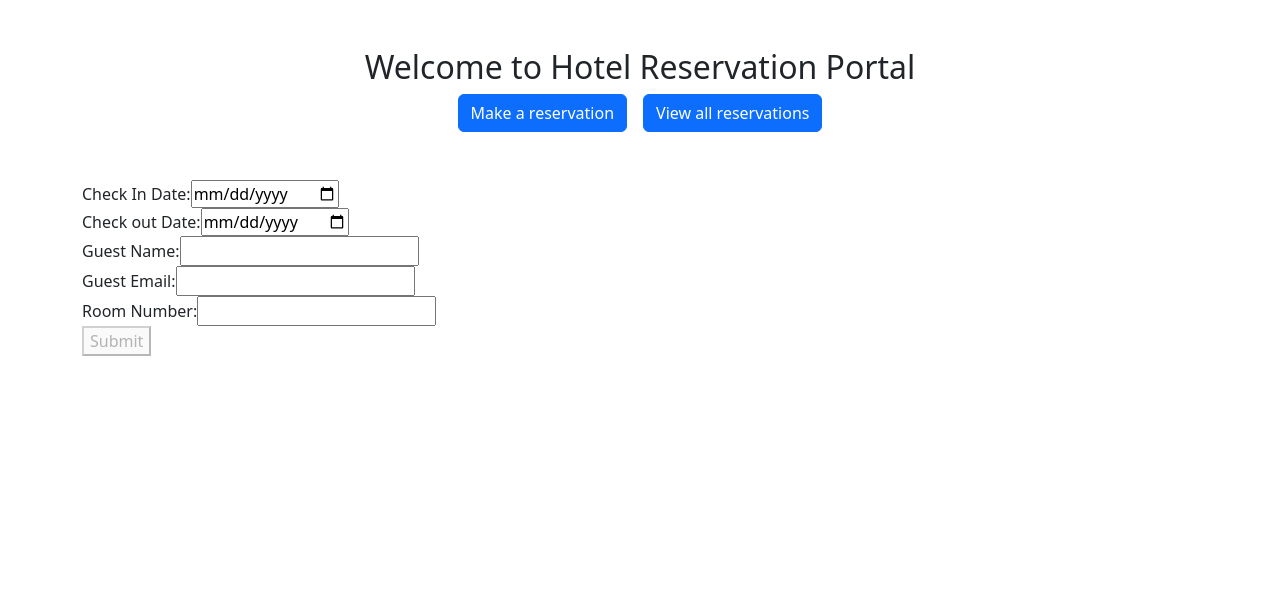
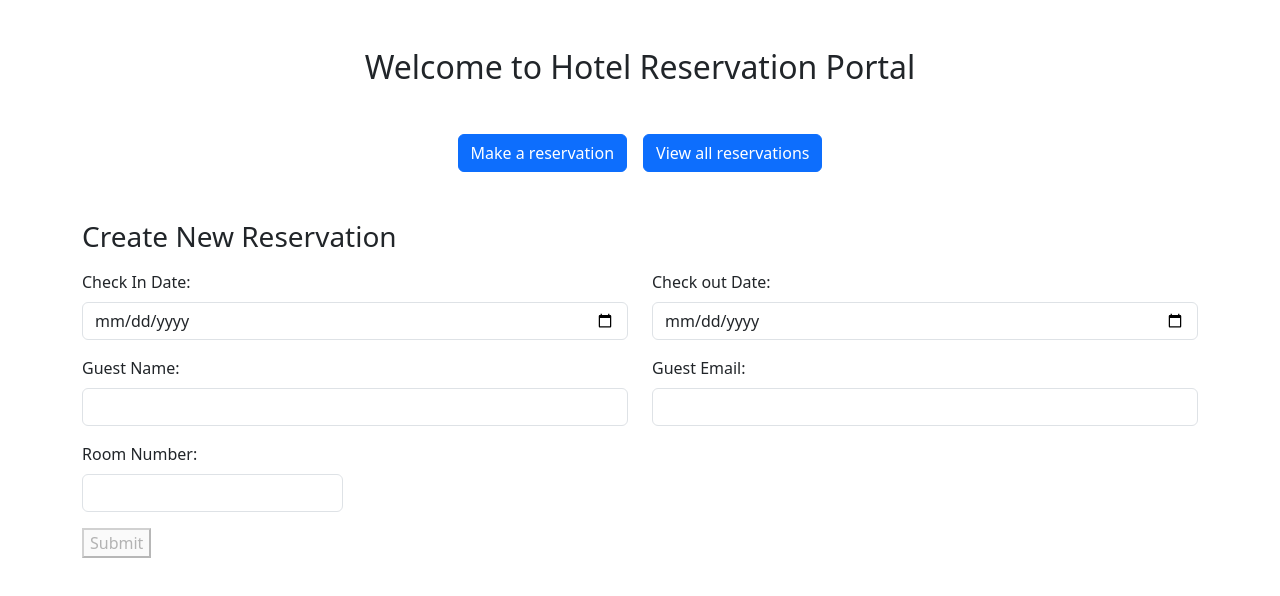
Before and after one commit to bez-code/booking-system, an Angular app in the folder booking-system/: page /new in a window 1280 px wide. Shown: the top 596 px of the page. Built offline with nearby package versions, Linux system fonts and the light colour scheme.

Commit message:
"Updated HTML templates for home, form, and list components with new layout and styling"

```diff
--- a/booking-system/src/app/home/home.component.html
+++ b/booking-system/src/app/home/home.component.html
@@ -1,6 +1,6 @@
 
 <div class="text-center my-5">
-    <h2>Welcome to Hotel Reservation Portal</h2>
+    <h2 class="mb-5 mt-4">Welcome to Hotel Reservation Portal</h2>
     <button class="btn btn-primary mx-2" [routerLink]="['/new']">Make a reservation</button>
     <button class="btn btn-primary mx-2" [routerLink]="['/list']">View all reservations</button>
 </div>
--- a/booking-system/src/app/reservation/form/form.component.html
+++ b/booking-system/src/app/reservation/form/form.component.html
@@ -1,42 +1,64 @@
 <app-home></app-home>
 
+<h3 class="mt-5 mb-3">Create New Reservation</h3>
 <form [formGroup]="reservationForm" (ngSubmit)="onSubmit()">
 
-    <div>
-        <label for=""> Check In Date:</label>
-        <input type="date" formControlName="checkInDate">
+    <div class="row">
+        <div class="mb-3 col">
+            <label class="form-label"> Check In Date:</label>
+            <input class="form-control" type="date" formControlName="checkInDate">
+            <small class="text-danger">
                 <div *ngIf="reservationForm.get('checkInDate')?.invalid &&
                  reservationForm.get('checkInDate')?.touched">
                     Check-in date is required!
                 </div>
+            </small>
         </div>
-    <div>
-        <label for=""> Check out Date:</label>
-        <input type="date" formControlName="checkOutDate">
+
+        <div class="mb-3 col">
+            <label class="form-label"> Check out Date:</label>
+            <input class="form-control" type="date" formControlName="checkOutDate">
+            <small class="text-danger">
                 <div *ngIf="reservationForm.get('checkOutDate')?.invalid &&
                  reservationForm.get('checkOutDate')?.touched">Check-out
                     date is required!
                 </div>
+            </small>
         </div>
-    <div>
-        <label for=""> Guest Name:</label>
-        <input type="text" formControlName="guestName">
+    </div>
+
+    <div class="row">
+        <div class="mb-3 col">
+            <label class="form-label"> Guest Name:</label>
+            <input class="form-control" type="text" formControlName="guestName">
+            <small class="text-danger">
                 <div *ngIf="reservationForm.get('guestName')?.invalid &&
                  reservationForm.get('guestName')?.touched">Guest Name is required!
                 </div>
+            </small>
         </div>
-    <div>
-        <label for=""> Guest Email:</label>
-        <input type="email" formControlName="guestEmail">
+
+        <div class="mb-3 col">
+            <label class="form-label"> Guest Email:</label>
+            <input class="form-control" type="email" formControlName="guestEmail">
+
+            <small class="text-danger">
                 <div *ngIf="reservationForm.get('guestEmail')?.invalid &&
                  reservationForm.get('guestEmail')?.touched">Guest Email is required!
                 </div>
+            </small>
         </div>
-    <div>
-        <label for=""> Room Number:</label>
-        <input type="number" formControlName="roomNumber">
+    </div>
+    <div class="row">
+
+        <div class="mb-3 col-3">
+            <label class="form-label"> Room Number:</label>
+            <input class="form-control" type="number" formControlName="roomNumber">
+            <small class="text-danger">
                 <div *ngIf="reservationForm.get('roomNumber')?.invalid &&
           reservationForm.get('roomNumber')?.touched">Room number is required!
+                </div>
+            </small>
         </div>
     </div>
 
--- a/booking-system/src/app/reservation/list/list.component.html
+++ b/booking-system/src/app/reservation/list/list.component.html
@@ -1,18 +1,42 @@
 <app-home></app-home>
-<h2>Reservation List</h2>
-<div *ngIf="reservations.length > 0; else noReservations">
-    <ul>
-        <li *ngFor="let reservation of reservations">
-            Guest : {{reservation.guestName}} <br>
-            Guest Email : {{reservation.guestEmail}} <br>
-            Room Number : {{reservation.roomNumber}} <br>
-            Check-in Date : {{reservation.checkInDate}} <br>
-            Check-out Date : {{reservation.checkOutDate}} <br>
-            <button (click)="deleteReservation(reservation.id)">Delete</button>
-            <button [routerLink]="['/edit', reservation.id]">Edit</button>
-        </li>
-    </ul>
-</div>
+<h3 class=" mt-5 mb-4">Reservation List</h3>
+
+<table class="table table-striped table-hover">
+   <thead>
+    <tr >
+        <th>Guest Name</th>
+        <th>Guest Email</th>
+        <th>Room Number</th>
+        <th>Check-in Date</th>
+        <th>Check-out Date</th>
+        <th>Actions</th>
+    </tr>
+   </thead>
+   <tbody>
+    <tr  *ngFor="let reservation of reservations">
+        <td>
+            {{reservation.guestName}}
+        </td>
+        <td>
+            {{reservation.guestEmail}}
+        </td>
+        <td>
+            {{reservation.roomNumber}}
+        </td>
+        <td>
+            {{reservation.checkInDate}}
+        </td>
+        <td>
+            {{reservation.checkOutDate}}
+        </td>
+        <td>
+            <button class="btn btn-danger" (click)="deleteReservation(reservation.id)">Delete</button>
+            <button class="btn btn-success" [routerLink]="['/edit', reservation.id]">Edit</button>
+        </td>
+    </tr>
+   </tbody>
+</table>
+
 <ng-template #noReservations>
     <p>No reservations found.</p>
 </ng-template>
```
Lines whose indentation alone changed are shown as unchanged.
